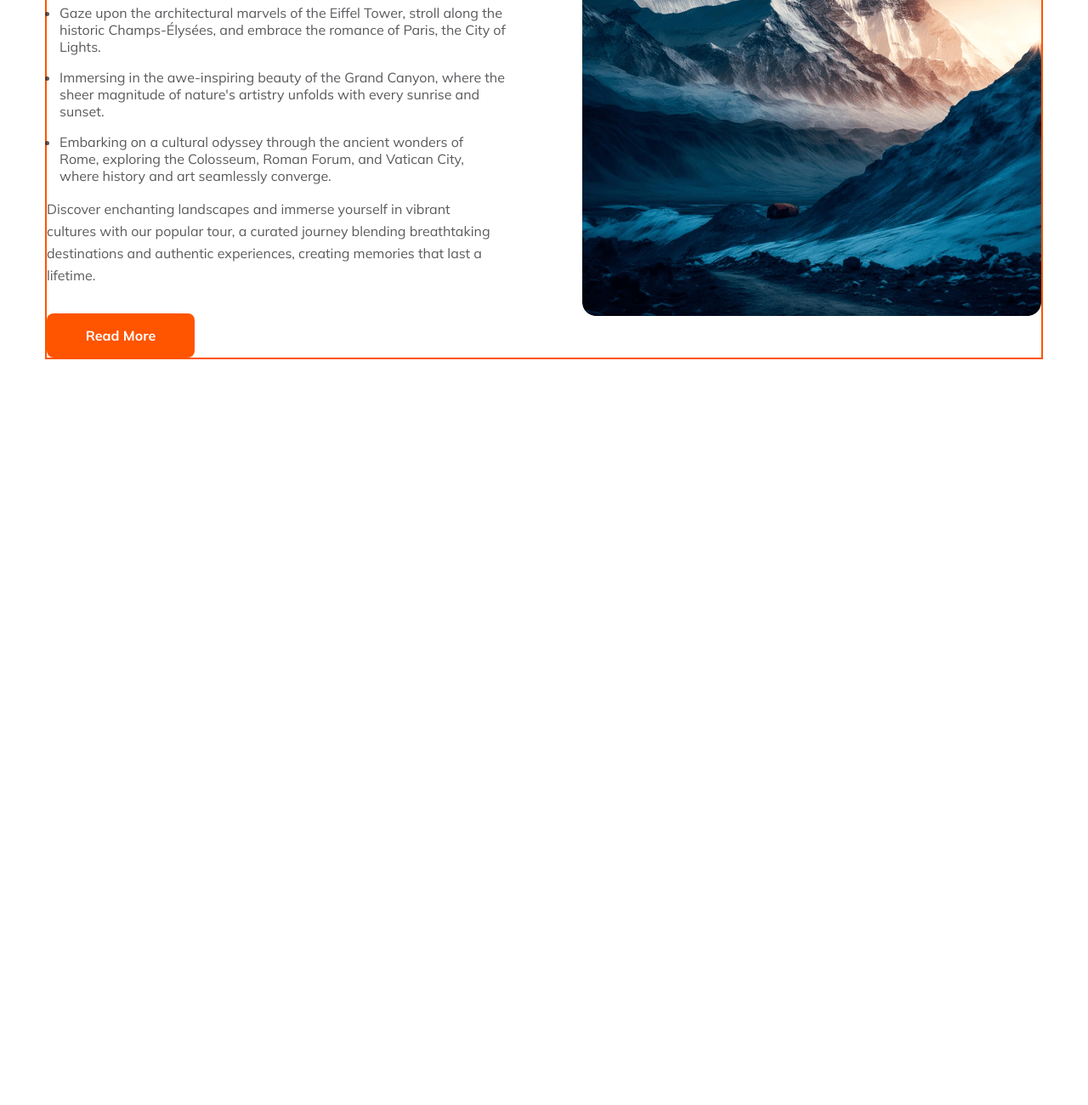
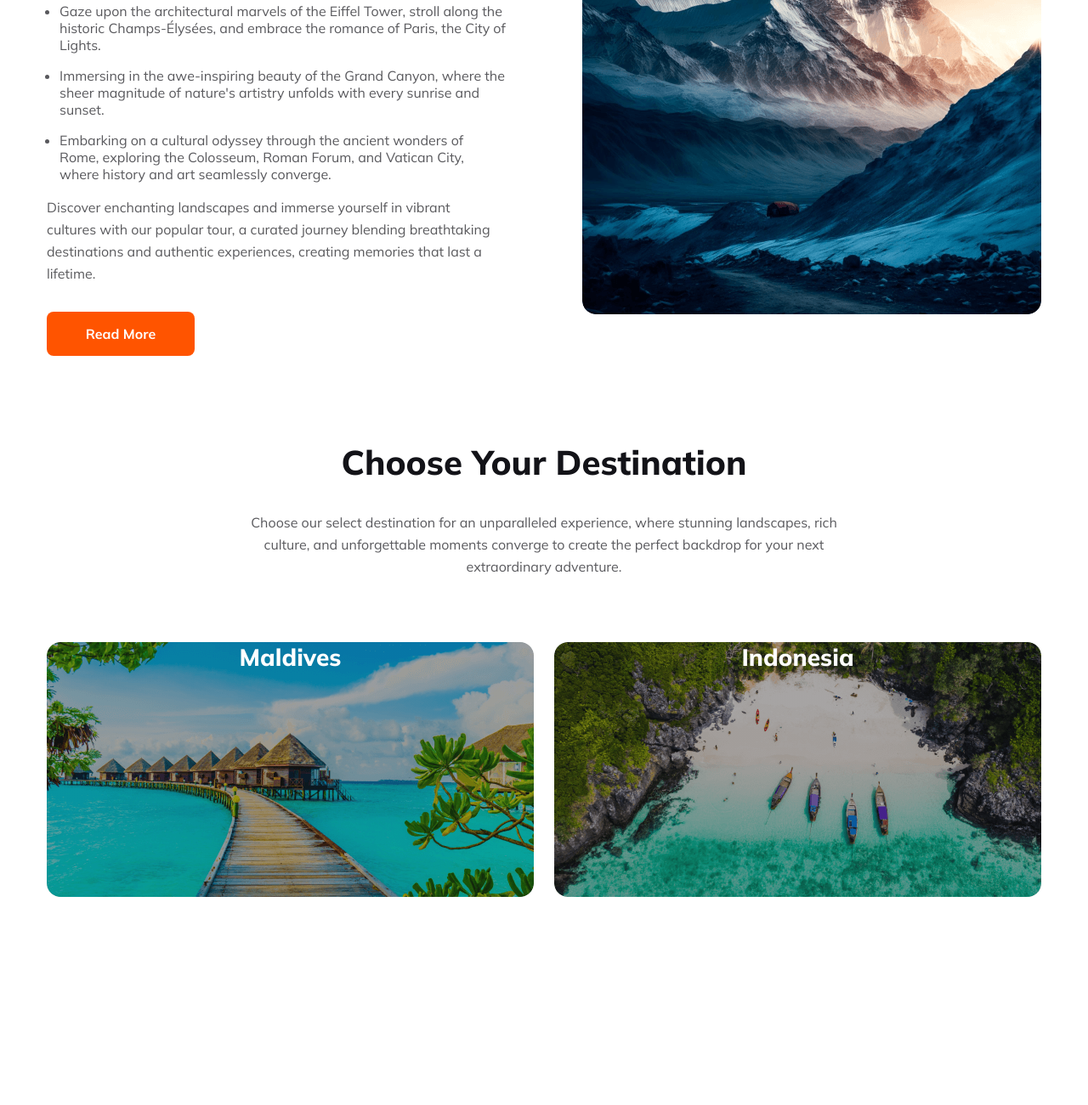
Before and after one commit to MujahidEmon/A2-SlashAir, a plain HTML site: page index.html in a window 1280 px wide. Shown: the part 892-2193 px from the top of the page at 85% size. Before the commit the page ends 1323 px from the top, so only its background shows below. Drawn offline with Linux system fonts and the light colour scheme.

Commit message:
destiny pic test

```diff
--- a/index.html
+++ b/index.html
@@ -1,5 +1,6 @@
 <!DOCTYPE html>
 <html lang="en">
+
 <head>
     <meta charset="UTF-8">
     <meta name="viewport" content="width=device-width, initial-scale=1.0">
@@ -8,6 +9,7 @@
     <link rel="stylesheet" href="./styles/responsive.css">
     <link rel="shortcut icon" href="styles/images/icons/slashair 3.png" type="image/x-icon">
 </head>
+
 <body>
     <header>
         <nav>
@@ -43,26 +45,76 @@
         <section class="popular-tours">
             <div class="popular-tour-content">
                 <h2 class="our-popular">Our Popular Tour</h2>
-                <p class="popular-start">Embark on our popular tour, where exotic landscapes meet cultural wonders, offering an unforgettable journey curated for those seeking adventure and enrichment in every moment.</p>
+                <p class="popular-start">Embark on our popular tour, where exotic landscapes meet cultural wonders,
+                    offering an unforgettable journey curated for those seeking adventure and enrichment in every
+                    moment.</p>
                 <ul class="three-places">
                     <li>
-                        <p class="EiffelTowewr">Gaze upon the architectural marvels of the Eiffel Tower, stroll along the historic Champs-Élysées, and embrace the romance of Paris, the City of Lights.</p>
+                        <p class="EiffelTowewr">Gaze upon the architectural marvels of the Eiffel Tower, stroll along
+                            the historic Champs-Élysées, and embrace the romance of Paris, the City of Lights.</p>
                     </li>
                     <li>
-                        <p class="GrandCanyon">Immersing in the awe-inspiring beauty of the Grand Canyon, where the sheer magnitude of nature's artistry unfolds with every sunrise and sunset.</p>
+                        <p class="GrandCanyon">Immersing in the awe-inspiring beauty of the Grand Canyon, where the
+                            sheer magnitude of nature's artistry unfolds with every sunrise and sunset.</p>
                     </li>
                     <li>
-                        <p class="VaticanCity">Embarking on a cultural odyssey through the ancient wonders of Rome, exploring the Colosseum, Roman Forum, and Vatican City, where history and art seamlessly converge.</p>
+                        <p class="VaticanCity">Embarking on a cultural odyssey through the ancient wonders of Rome,
+                            exploring the Colosseum, Roman Forum, and Vatican City, where history and art seamlessly
+                            converge.</p>
                     </li>
                 </ul>
-                <p class="popular-end">Discover enchanting landscapes and immerse yourself in vibrant cultures with our popular tour, a curated journey blending breathtaking destinations and authentic experiences, creating memories that last a lifetime.</p>
+                <p class="popular-end">Discover enchanting landscapes and immerse yourself in vibrant cultures with our
+                    popular tour, a curated journey blending breathtaking destinations and authentic experiences,
+                    creating memories that last a lifetime.</p>
                 <button class="btn-primary">Read More</button>
             </div>
             <img src="styles/images/Rectangle 4.png" alt="" class="popular-image">
+        </section>
+
+        <section class="destination">
+            <div class="destination-content">
+                <h2 class="destiny-head">Choose Your Destination</h2>
+                <p class="destiny-para">Choose our select destination for an unparalleled experience, where stunning
+                    landscapes, rich culture, and unforgettable moments converge to create the perfect backdrop for your
+                    next extraordinary adventure.</p>
+            </div>
+            <!-- <div class="destination-images">
+
+                <div class="row1">
+                    <img class="img1" src="styles/images/Rectangle 5.png" alt="">
+                    <img class="img2" src="styles/images/Rectangle 8.png" alt="">
+                </div>
+                <div class="row2">
+                    <img class="img3" src="styles/images/Rectangle 6.png" alt="">
+                    <img class="img4" src="styles/images/Rectangle 7.png" alt="">
+                    <img class="img5" src="styles/images/Rectangle 9.png" alt="">
+                </div>
+                <div class="row3">
+                    <img class="img6" src="styles/images/Rectangle 11.png" alt="">
+                    <img class="img7" src="styles/images/Rectangle 10.png" alt="">
+                </div>
+            </div> -->
+            <div class="grid">
+                <div class="row1">
+                    <h3 class="maldives">Maldives</h3>
+                    <h3 class="indo">Indonesia</h3>
+                </div>
+                <div class="row2">
+                    <h3 class="Srilanka">Srilanka</h3>
+                    <h3 class="north-america">North America</h3>
+                    <h3 class="kashmir">Kashmir</h3>
+                </div>
+                <div class="row3">
+                    <h3 class="Bd">Bangladesh</h3>
+                    <h3 class="Bandar">Bandarban</h3>
+                </div>
+
+            </div>
         </section>
     </main>
     <footer>
 
     </footer>
 </body>
+
 </html>
--- a/styles/responsive.css
+++ b/styles/responsive.css
@@ -57,18 +57,20 @@
 
     .popular-tours {
         flex-direction: column;
+        justify-content: center;
+        align-items: center;
         padding: 16px;
     }
 
     .popular-tours .popular-tour-content,
     .popular-tours .popular-tour-content .popular-end,
     .popular-tours .popular-tour-content .three-places li,
-    .popular-tours .popular-tour-content .popular-start
-    {
+    .popular-tours .popular-tour-content .popular-start {
         width: 335px;
         font-size: 14px;
     }
-    .popular-tours .popular-tour-content .our-popular{
+
+    .popular-tours .popular-tour-content .our-popular {
         width: 335px;
         font-size: 24px;
     }
@@ -79,4 +81,28 @@
         flex-shrink: 0;
 
     }
+
+    /* destination */
+    .destination .destiny-head {
+        font-size: 20px;
+    }
+
+    .destination .destiny-para {
+        width: 309px;
+        font-size: 14px;
+    }
+
+    .grid .row1{
+        flex-direction: column;
+
+
 }
+.grid .row1 .maldives, .grid .row1 .indo{
+    width: 335px;
+    height: 176px;
+    flex-shrink: 0;
+    margin: 16px;
+    background-position: center;
+
+}
+}
--- a/styles/style.css
+++ b/styles/style.css
@@ -159,7 +159,7 @@ nav .nav-content ul .nav-red {
     margin: 0 auto;
     display: flex;
     gap: 53px;
-    border: 2px solid #FF5400;
+    /* border: 2px solid #FF5400; */
 }
 
 .popular-tours .popular-tour-content {
@@ -211,3 +211,59 @@ nav .nav-content ul .nav-red {
     border-radius: 16px;
     background: url(<path-to-image>), lightgray 50% / cover no-repeat;
 }
+
+.destination .destiny-head {
+    color: #131318;
+    text-align: center;
+    font-size: 40px;
+    font-weight: 800;
+}
+
+.destination-content {
+    /* max-width: 1170px; */
+    margin: 100px auto 48px;
+}
+
+.destination .destiny-para {
+    color: rgba(19, 19, 24, 0.70);
+    text-align: center;
+    font-size: 16px;
+    font-weight: 400;
+    line-height: 26px;
+    width: 690px;
+    margin: 24px auto 48px;
+}
+
+.grid {
+    max-width: 1170px;
+    margin: 0 auto;
+    text-align: center;
+    align-items: c;
+    justify-content: center;
+    color: #FFF;
+
+}
+
+.destination .grid .row1 {
+    display: flex;
+    justify-content: space-between;
+}
+
+.grid .row1 .maldives {
+    border-radius: 16px;
+    background: linear-gradient(0deg, rgba(19, 19, 24, 0.20) 0%, rgba(19, 19, 24, 0.20) 100%), url('../styles/images/Rectangle\ 5.png'), lightgray 50% / cover no-repeat;
+    background-position: center;
+    width: 573px;
+    height: 300px;
+    font-size: 28px;
+    font-weight: 800;
+}
+.grid .row1 .indo {
+    border-radius: 16px;
+    background: linear-gradient(0deg, rgba(19, 19, 24, 0.20) 0%, rgba(19, 19, 24, 0.20) 100%), url('../styles/images/Rectangle\ 8.png'), lightgray 50% / cover no-repeat;
+    background-position:center;
+    width: 573px;
+    height: 300px;
+    font-size: 28px;
+    font-weight: 800;
+}
```
Lines whose indentation alone changed are shown as unchanged.
